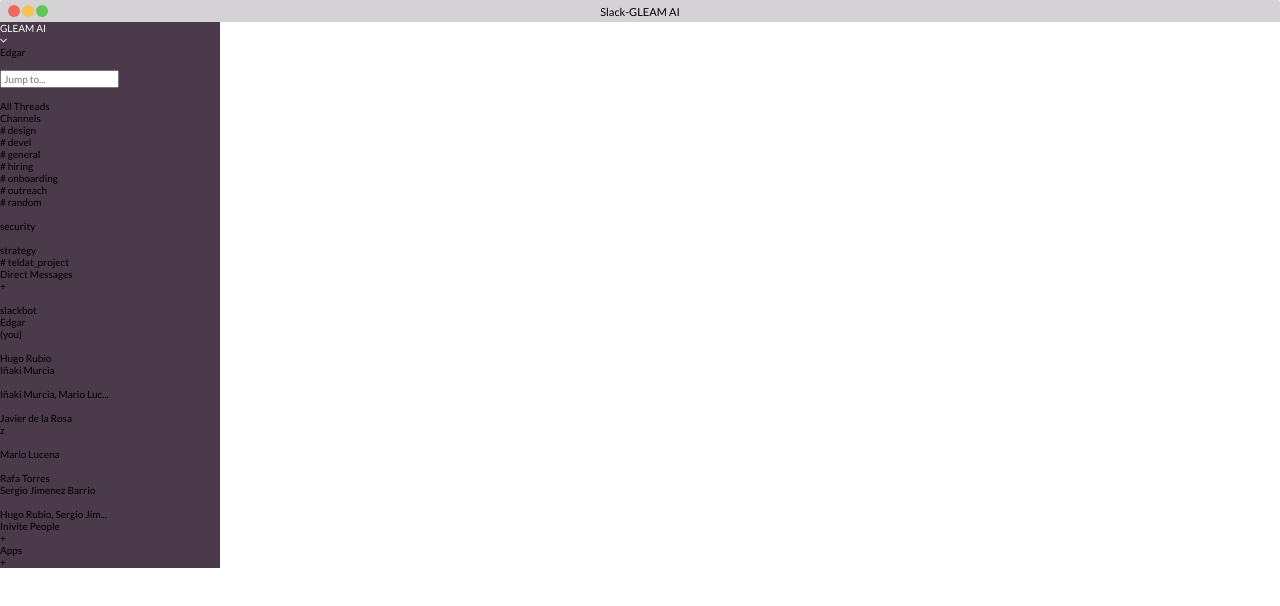
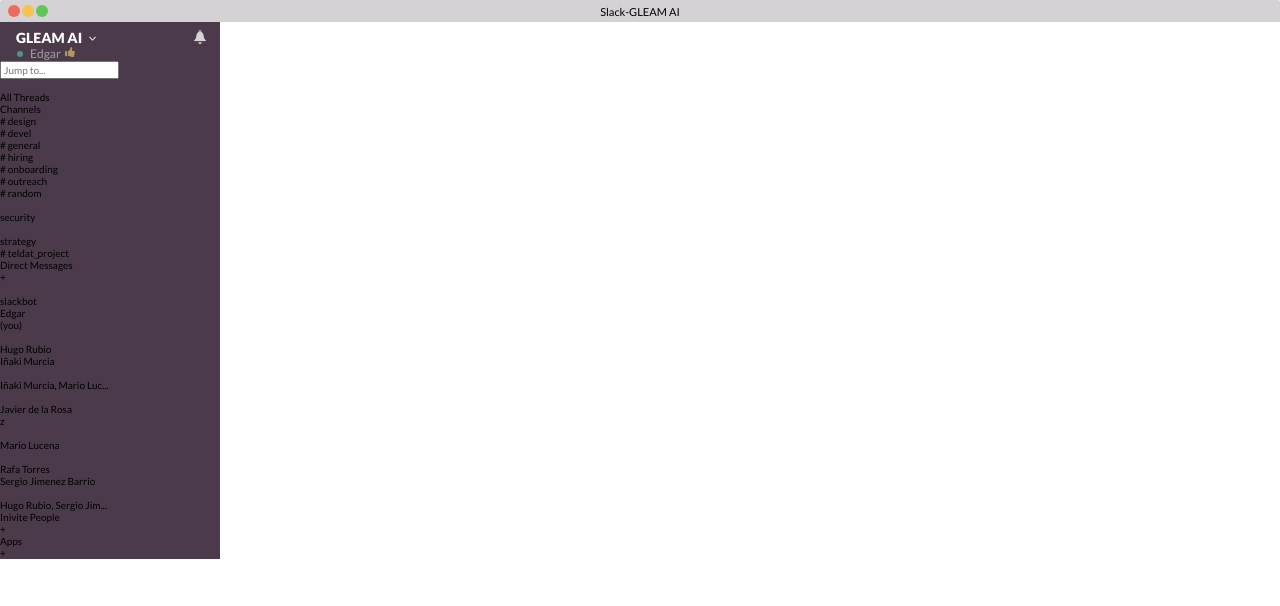
Before and after one commit to MarioLucen/ejercicio-slack, a website: page index.html in a window 1280 px wide. Drawn offline with Linux system fonts and the light colour scheme.

Commit message:
created title menu

```diff
--- a/index.html
+++ b/index.html
@@ -20,17 +20,20 @@
   </div>
 
   <div class="menu-wrapper">
-    <ul class="menu-list">
-      <li class="tittle-menu">
+    <button class="button-menu-header">
+      <div class="tittle-menu">
         <p>GLEAM AI</p>
         <i class="im im-angle-down"></i>
-        <img src="" alt="">
-      </li>
-      <li class="active-users">
+      </div>
+      <i class="im im-bell"></i>
+      <div class="name">
+        <div></div>
         <p>Edgar</p>
-        <div class="circle-green"></div>
-        <img src="" alt="">
-      </li>
+        <i class="im im-thumb-up"></i>
+      </div>
+    </button>
+
+    <ul class="menu-list">
       <li class="seeker">
         <input type="text" id="jump-to" placeholder="Jump to...">
         <img src="" alt="">
--- a/scss/ui/_menu.scss
+++ b/scss/ui/_menu.scss
@@ -4,18 +4,65 @@
     height: 100%;
     background-color: $purple;
 
-    .tittle-menu {
+    .button-menu-header {
         width:  100%;
+        // height: 67px;
 
-        p {
-            top: 15px;
-            left: 16px;
-            color: $white;
+        .tittle-menu {
+            margin-top: -8px;
+
+            p {
+                padding-top: 15px;
+                padding-left: 16px;
+                color: $white;
+                font-size: 14px;
+                font-weight: 900;
+            }
+
+            i {
+                position: absolute;
+                margin-top: -10px;
+                margin-left: 89px;
+                color: $lightgrey;
+                font-size: 7px;
+            }
+        }
+
+        .name {
+                margin-top: 5px;
+
+                div {
+                    width: 6px;
+                    height: 6px;
+                    margin-left: 17px;
+                    margin-bottom: -11px;
+                    background-color: $turquoise;
+                    border-radius: 50%;
+                }
+
+                p {
+                    // position: absolute;
+                    color: $lightpurple;
+                    font-size: 12px;
+                    font-weight: 300i;
+                    margin-top: -2px;
+                    margin-left: 30px;
+                }
+
+                i {
+                    margin-left: 65px;
+                    font-size: 10px;
+                    margin-top: -13px;
+                    color: #b2975c;
+                }
         }
 
         i {
+            position: absolute;
+            font-size: 14px;
             color: $lightgrey;
-            font-size: 7px;
+            margin-left: 193px;
+            margin-top: -15px;
         }
     }
 }
```
Also changed, not shown: css/main.css, scss/config/_globals.scss (line endings or trailing spaces).
